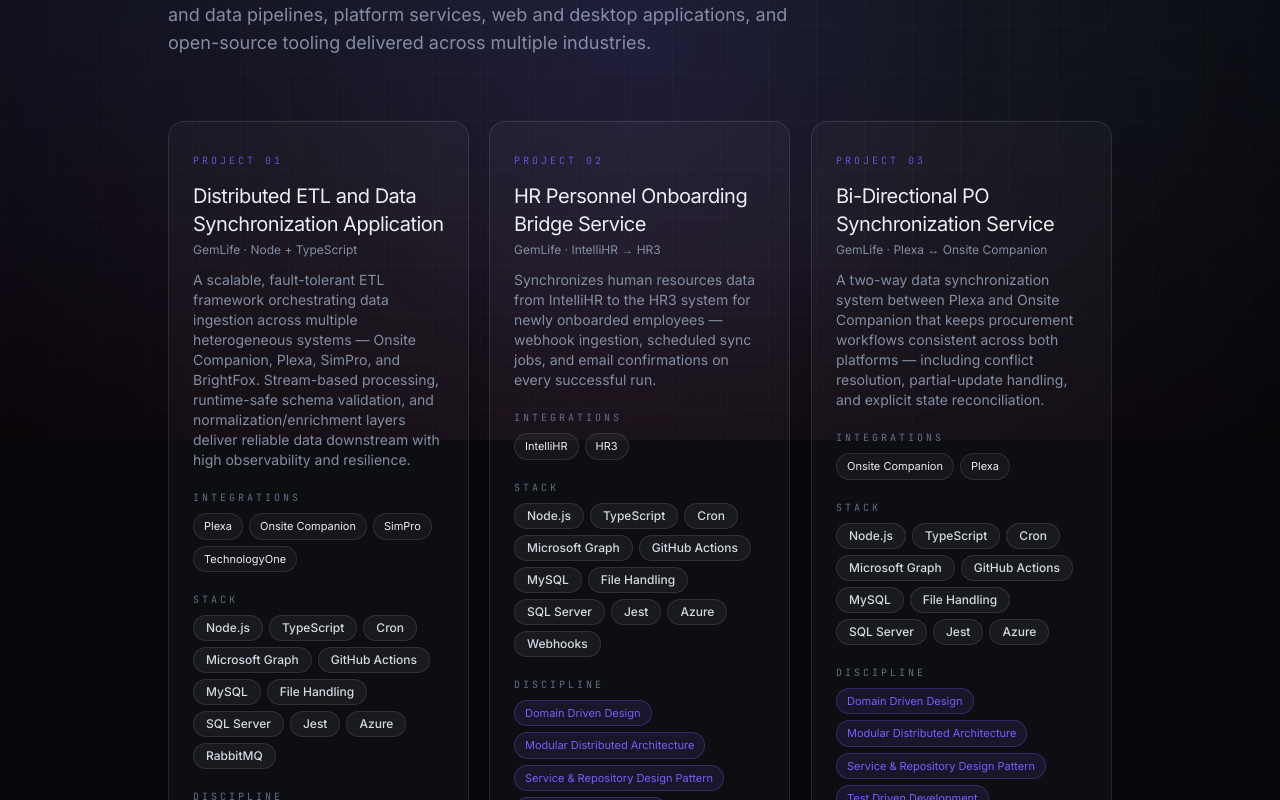
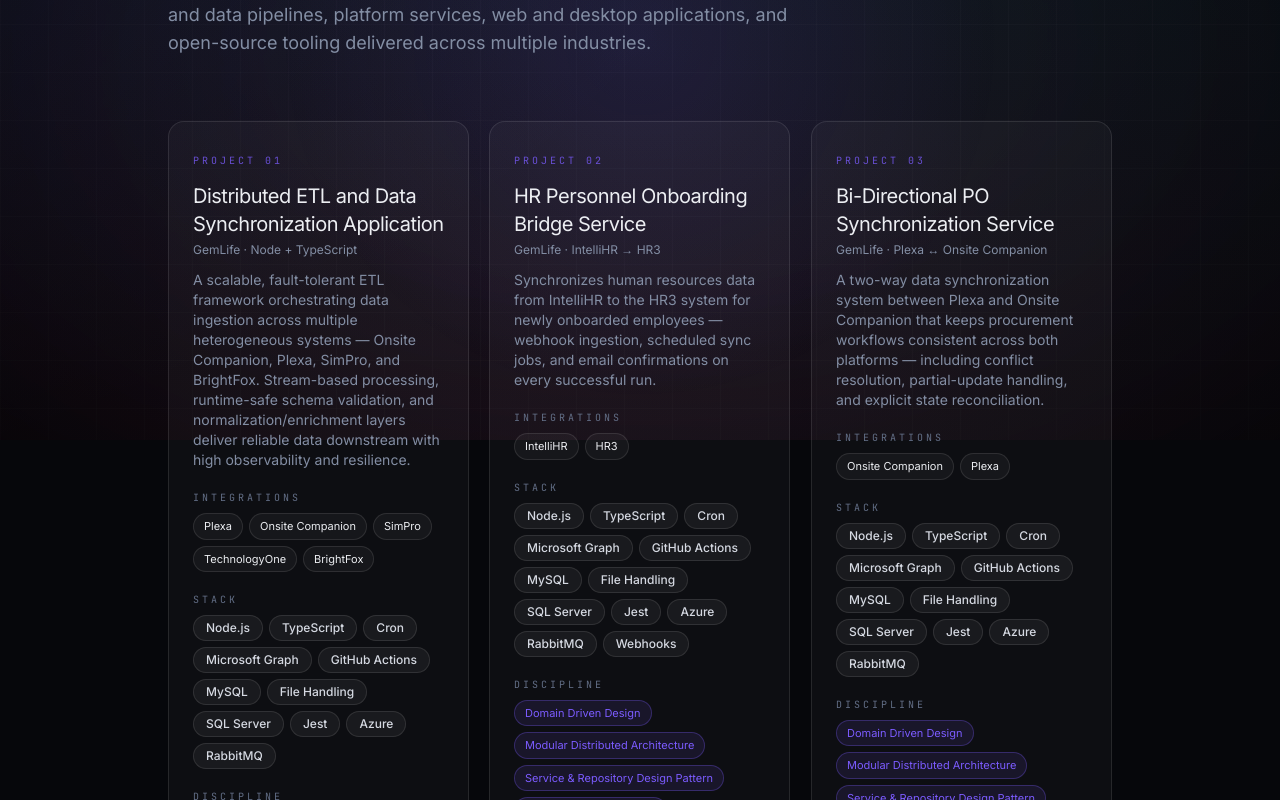
Before and after one commit to ealforque/ealforque.github.io, a Vue app: page /projects in a window 1280 px wide. Shown: the part 360-1160 px from the top of the page. Built offline with nearby package versions, Linux system fonts and the light colour scheme.

Commit message:
Update integrations and stack list

```diff
--- a/src/content/timeline.ts
+++ b/src/content/timeline.ts
@@ -130,7 +130,7 @@
       }
     ],
     stack: [...CORE_STACK, 'RabbitMQ'],
-    integrations: ['Plexa', 'Onsite Companion', 'SimPro', 'TechnologyOne'],
+    integrations: ['Plexa', 'Onsite Companion', 'SimPro', 'TechnologyOne', 'BrightFox'],
     disciplines: CORE_DISCIPLINES,
     repoUrl: 'https://github.com/ealforque'
   },
@@ -193,7 +193,7 @@
         icon: 'scale'
       }
     ],
-    stack: [...CORE_STACK, 'Webhooks'],
+    stack: [...CORE_STACK, 'RabbitMQ', 'Webhooks'],
     integrations: ['IntelliHR', 'HR3'],
     disciplines: CORE_DISCIPLINES,
     repoUrl: 'https://github.com/ealforque'
@@ -264,7 +264,7 @@
         icon: 'spark'
       }
     ],
-    stack: CORE_STACK,
+    stack: [...CORE_STACK, 'RabbitMQ'],
     integrations: ['Onsite Companion', 'Plexa'],
     disciplines: CORE_DISCIPLINES,
     repoUrl: 'https://github.com/ealforque'
@@ -341,6 +341,7 @@
       'Onsite Companion',
       'SimPro',
       'TechnologyOne',
+      'BrightFox',
       'IntelliHR',
       'HR3',
       'ABR',
--- a/src/pages/HomePage.vue
+++ b/src/pages/HomePage.vue
@@ -230,7 +230,7 @@
             <h3 class="heading mt-3 text-xl">{{ p.title }}</h3>
             <p class="mt-2 text-sm text-muted line-clamp-3">{{ p.description }}</p>
             <div class="mt-6 flex flex-wrap gap-1.5">
-              <span v-for="t in p.stack.slice(0, 4)" :key="t" class="chip">{{ t }}</span>
+              <span v-for="t in p.stack" :key="t" class="chip">{{ t }}</span>
             </div>
             <span
               class="mt-6 inline-flex items-center gap-1 text-xs text-accent transition-all duration-300 group-hover:gap-2"
```
